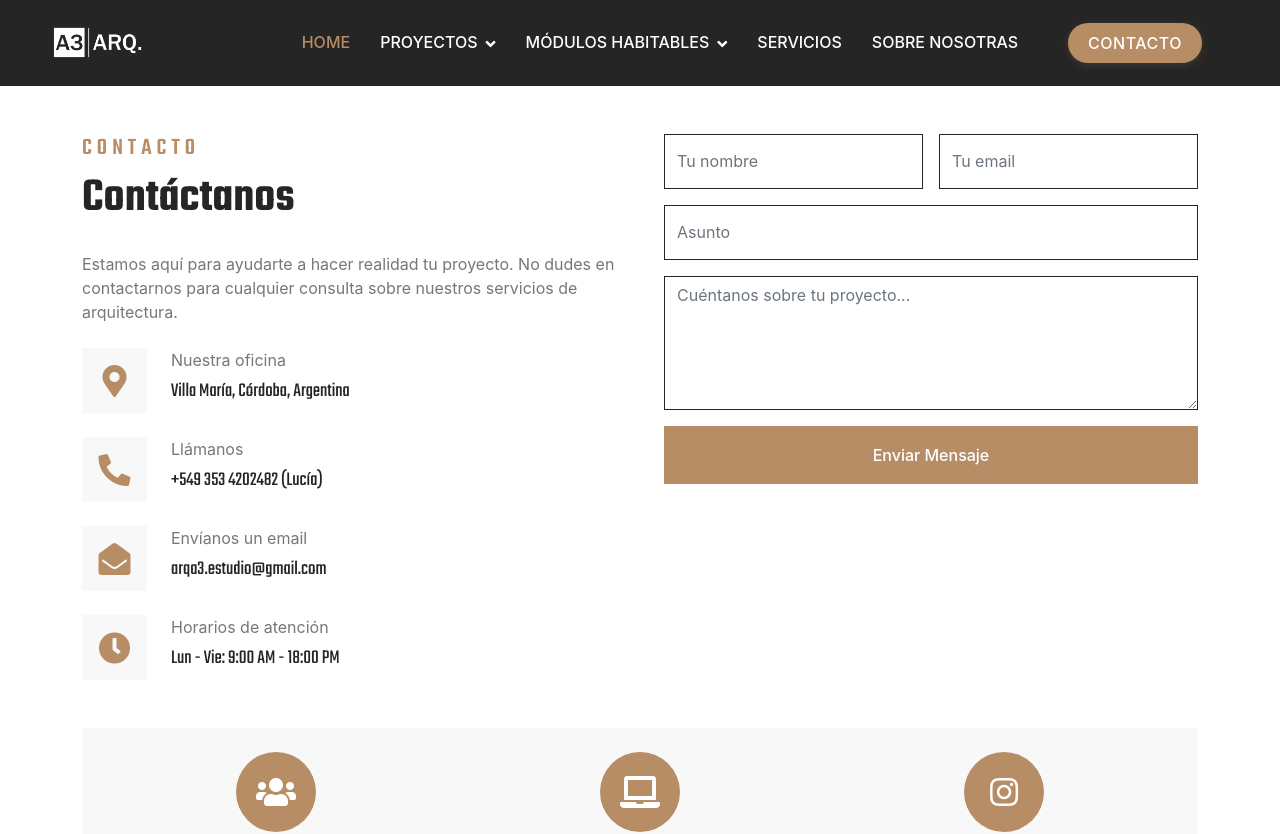
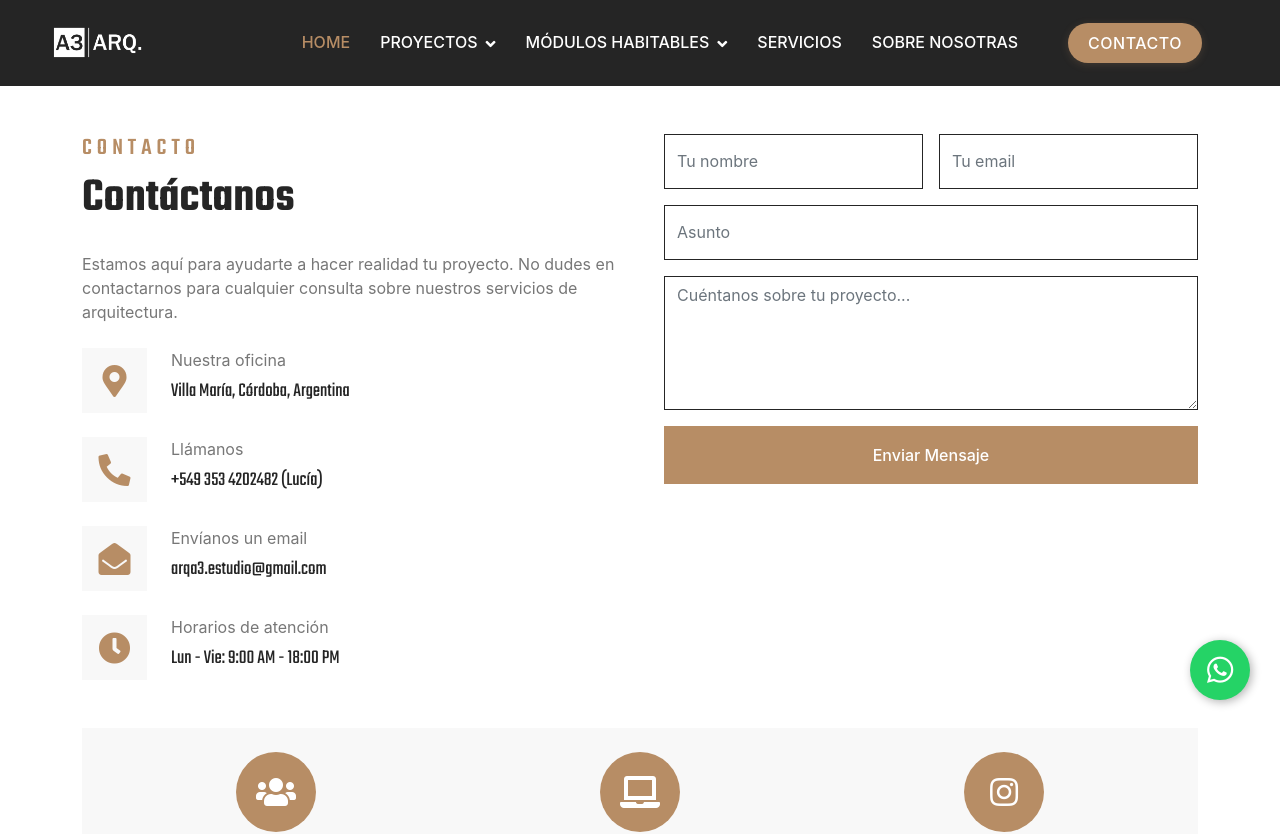
Before and after one commit to camiurenda/A3Arq, a React (Create React App) app: page /contact.html in a window 1280 px wide. Shown: the top 834 px of the page. Built offline with nearby package versions, Linux system fonts and the light colour scheme; the HTML template or start-up script is replaced by a standard one.

Commit message:
Boton flotante whatsapp web

```diff
--- a/public/css/style.css
+++ b/public/css/style.css
@@ -35,6 +35,38 @@ h6,
     right: 30px;
     bottom: 30px;
     z-index: 99;
+}
+
+/*** WhatsApp Float Button ***/
+.whatsapp-float {
+    position: fixed;
+    width: 60px;
+    height: 60px;
+    bottom: 100px;
+    right: 30px;
+    background-color: #25d366;
+    color: #FFF;
+    border-radius: 50px;
+    text-align: center;
+    font-size: 30px;
+    box-shadow: 2px 2px 10px rgba(0, 0, 0, 0.3);
+    z-index: 100;
+    display: flex;
+    align-items: center;
+    justify-content: center;
+    transition: all 0.3s ease;
+}
+
+.whatsapp-float:hover {
+    background-color: #128C7E;
+    color: #FFF;
+    box-shadow: 2px 2px 15px rgba(0, 0, 0, 0.4);
+    transform: scale(1.1);
+}
+
+.whatsapp-float i {
+    margin: 0;
+    line-height: 60px;
 }
 
 
--- a/src/App.js
+++ b/src/App.js
@@ -17,6 +17,7 @@ import Testimonial from './components/Testimonial';
 import Contact from './components/Contact';
 import Footer from './components/Footer';
 import BackToTop from './components/BackToTop';
+import WhatsAppButton from './components/WhatsAppButton';
 
 function App() {
   useEffect(() => {
@@ -52,6 +53,7 @@ function App() {
         </Routes>
         <Footer />
         <BackToTop />
+        <WhatsAppButton />
         <Analytics />
       </div>
     </Router>
--- /dev/null
+++ b/src/components/WhatsAppButton.js
@@ -0,0 +1,21 @@
+import React from 'react';
+
+const WhatsAppButton = () => {
+    const phoneNumber = '5493534202482'; // Número de Lucía con código de país
+    const message = '¡Hola! Me gustaría consultar sobre sus servicios de arquitectura.';
+    const whatsappUrl = `https://wa.me/${phoneNumber}?text=${encodeURIComponent(message)}`;
+
+    return (
+        <a
+            href={whatsappUrl}
+            target="_blank"
+            rel="noopener noreferrer"
+            className="whatsapp-float"
+            aria-label="Contactar por WhatsApp"
+        >
+            <i className="fab fa-whatsapp"></i>
+        </a>
+    );
+};
+
+export default WhatsAppButton;
```
